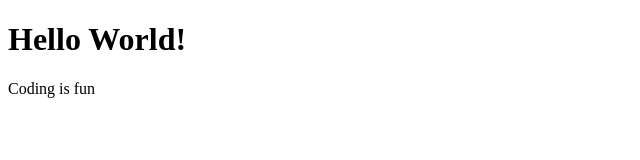
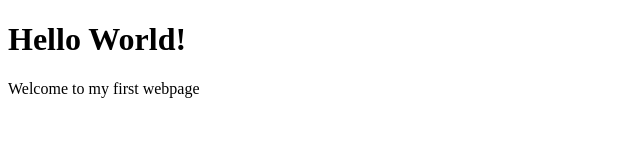
Before and after one commit to Frankline-Kiplangat/-myfirst-webpage, a plain HTML site: page index.html in a window 1280 px wide. Shown: the whole page, without its empty margins (0-640 px from the left). Drawn offline with Linux system fonts and the light colour scheme.

Commit message:
Add recent changes

```diff
--- a/index.html
+++ b/index.html
@@ -7,6 +7,6 @@
 </head>
 <body>
     <h1>Hello World!</h1>
-    <p>Coding is fun</p>
+    <p>Welcome to my first webpage</p>
 </body>
 </html>
```
